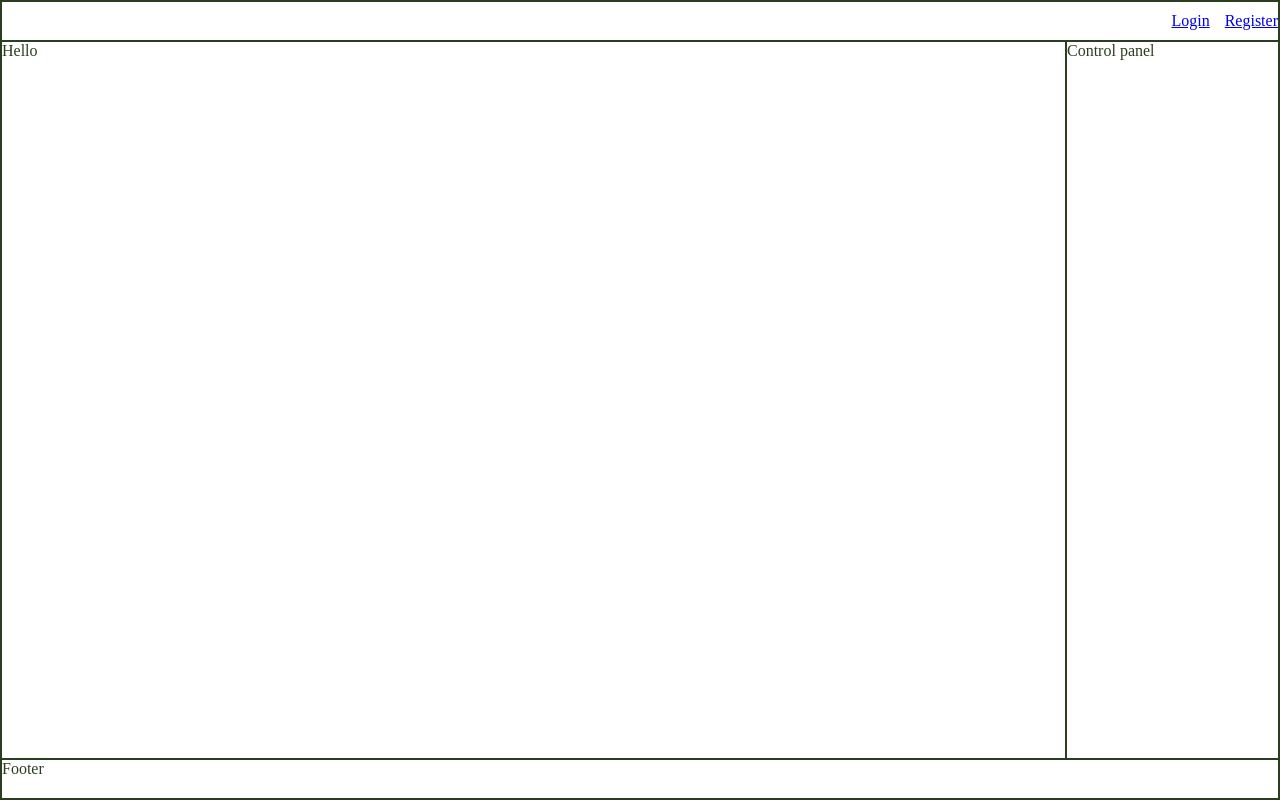
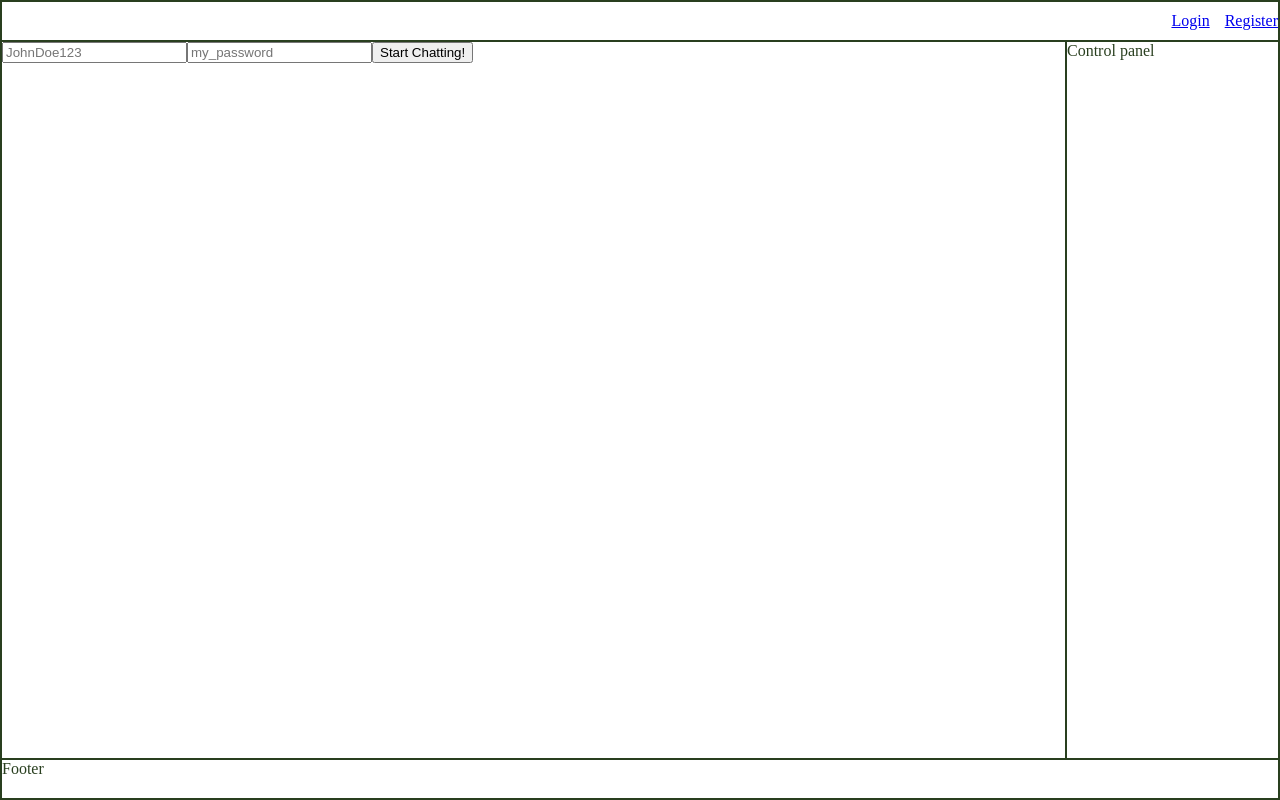
Before and after one commit to maxiboom1/Free-Messenger, a React (Create React App) app in the folder Frontend/: page /login in a window 1280 px wide. Built offline with nearby package versions, Linux system fonts and the light colour scheme; no server answers.

Commit message:
login form

```diff
--- a/Frontend/src/Components/AuthArea/AuthMenu/AuthMenu.tsx
+++ b/Frontend/src/Components/AuthArea/AuthMenu/AuthMenu.tsx
@@ -2,10 +2,13 @@ import { NavLink } from "react-router-dom";
 import "./AuthMenu.css";
 
 function AuthMenu(): JSX.Element {
+
     return (
+
         <div className="AuthMenu">
-			<NavLink to="/home">Login</NavLink>
-            <NavLink to="/home">Register</NavLink>
+
+            <NavLink to="/login">Login</NavLink>
+            <NavLink to="/">Register</NavLink>
 
         </div>
     );
--- /dev/null
+++ b/Frontend/src/Components/AuthArea/Login/Login.css
@@ -0,0 +1,3 @@
+.Login {
+
+}
--- /dev/null
+++ b/Frontend/src/Components/AuthArea/Login/Login.tsx
@@ -0,0 +1,32 @@
+import CredentialModel from "../../../Models/CredentialModel";
+import { useForm } from "react-hook-form";
+import "./Login.css";
+
+function Login(): JSX.Element {
+
+    const {register, handleSubmit} = useForm<CredentialModel>();
+
+    async function send(credentials: CredentialsModel) {
+        try {
+            //await auth
+            alert("nice");
+            window.location.reload();
+            // navigate("/"); DOESNT WORK
+        } catch (err: any) {
+            alert(err.message);
+        }
+    }
+
+
+    return (
+        <div className="Login">
+            <form onSubmit={handleSubmit(send)}>
+                <input placeholder="JohnDoe123" type="text" {...register("username")} />
+                <input placeholder="my_password" type="password" {...register("password")} />
+                <button>Start Chatting!</button>
+            </form >
+        </div>
+    );
+}
+
+export default Login;
--- a/Frontend/src/Components/LayoutArea/Layout/Layout.tsx
+++ b/Frontend/src/Components/LayoutArea/Layout/Layout.tsx
@@ -2,7 +2,7 @@ import { SocketContext, socket } from "../../../Utils/socket";
 import ControlPanel from "../ControlPanel/ControlPanel";
 import Footer from "../Footer/Footer";
 import Header from "../Header/Header";
-import Main from "../Main/Main";
+import Routing from "../Routing/Routing";
 import "./Layout.css";
 
 function Layout(): JSX.Element {
@@ -16,7 +16,7 @@ function Layout(): JSX.Element {
             </header>
 
             <main>
-                <Main />
+                <Routing />
             </main>
 
             <aside>
--- a/Frontend/src/Components/LayoutArea/Main/Main.tsx
+++ b/Frontend/src/Components/LayoutArea/Main/Main.tsx
@@ -14,7 +14,7 @@ function Main(): JSX.Element {
 
     return (
         <div className="Main">
-			Hello
+            Main
         </div>
     );
 }
--- a/Frontend/src/Components/LayoutArea/Routing/Routing.tsx
+++ b/Frontend/src/Components/LayoutArea/Routing/Routing.tsx
@@ -1,13 +1,21 @@
-import { Routes, Route } from "react-router-dom";
+import { Routes, Route, Navigate } from "react-router-dom";
+import Login from "../../AuthArea/Login/Login";
 import Main from "../Main/Main";
 import "./Routing.css";
 
 function Routing(): JSX.Element {
     return (
+
         <Routes>
+
+            {/* Default Route: */}
+            <Route path="/" element={<Navigate to="/main" />} />
 
             {/* Home Page: */}
             <Route path="/main" element= {<Main />} />
+
+            {/* Login Page: */}
+            <Route path="/login" element= {<Login />} />
 
         </Routes>
     );
--- /dev/null
+++ b/Frontend/src/Models/CredentialModel.tsx
@@ -0,0 +1,6 @@
+class CredentialModel {
+    public username: string;
+    public password: string;
+}
+
+export default CredentialModel;
```
